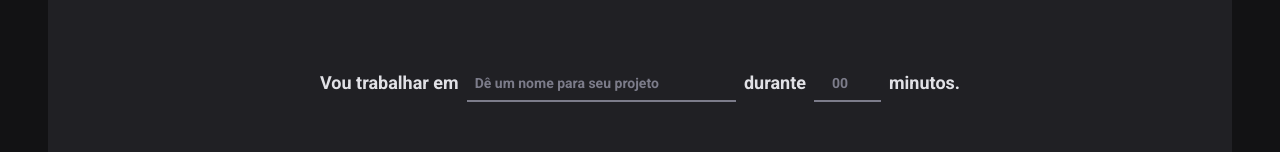
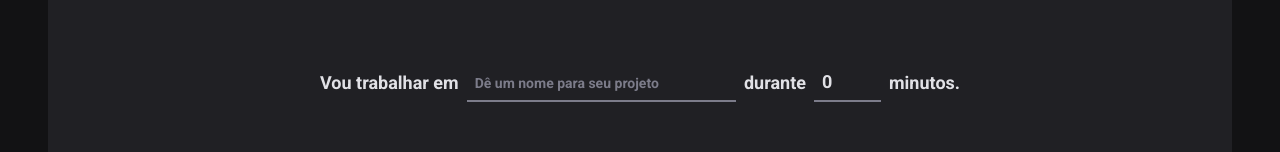
Before and after one commit to nson22/02-ignite-timer, a React (Vite) app: page / in a window 1280 px wide. Shown: the part 162-314 px from the top of the page. Built offline with nearby package versions, Linux system fonts and the light colour scheme.

Commit message:
TypeScript no formulário

```diff
--- a/src/pages/Home/index.tsx
+++ b/src/pages/Home/index.tsx
@@ -14,12 +14,18 @@ import {
 
 const newCiclyFormValidationSchema = z.object({
   task: z.string().min(1, "Informe uma tarefa"),
-  minutesAmountInput: z.number().min(5).max(60),
+  minutesAmount: z.number().min(5).max(60),
 });
 
+type NewCycleFormData = z.infer<typeof newCiclyFormValidationSchema>;
+
 export function Home() {
-  const { register, handleSubmit, watch } = useForm({
+  const { register, handleSubmit, watch } = useForm<NewCycleFormData>({
     resolver: zodResolver(newCiclyFormValidationSchema),
+    defaultValues: {
+      task: "",
+      minutesAmount: 0,
+    },
   });
 
   function handleCreateNewCycle(data) {
```
